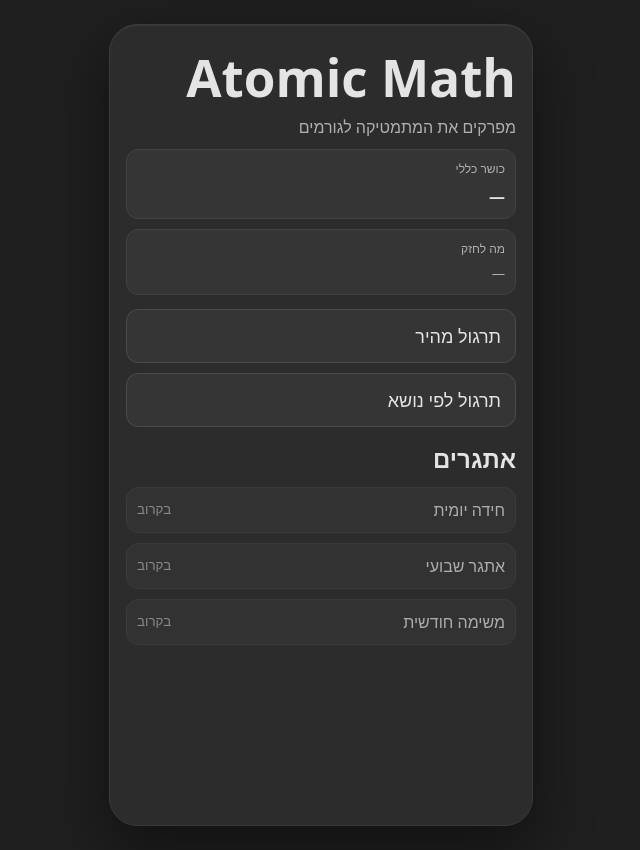
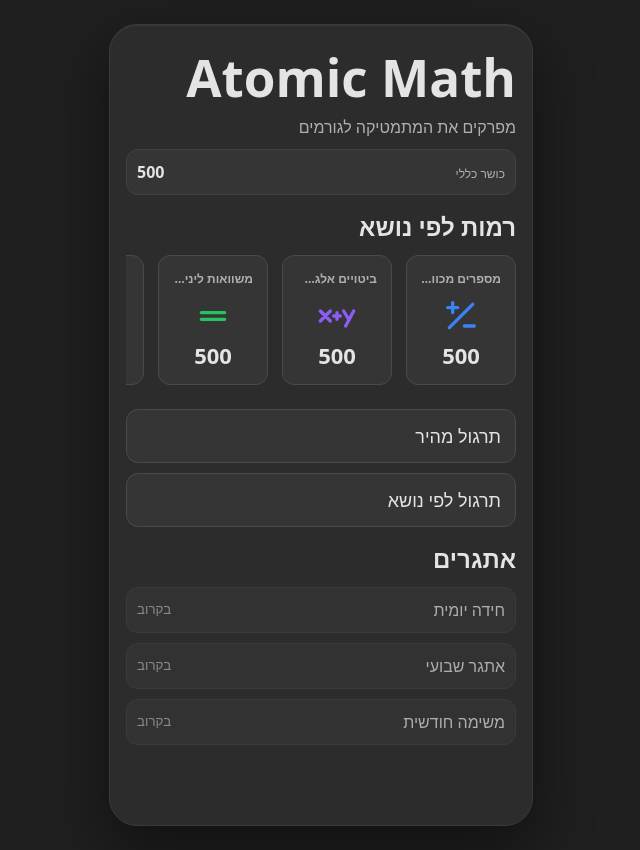
Before and after one commit to lavi2891/atomic-math, a React (Vite) app: page / in a window 1280 px wide. Shown: the top 850 px of the page, without its empty margins (343-983 px from the left). Built offline with nearby package versions, Linux system fonts and the light colour scheme.

Commit message:
feat(ui): redesign home screen with chess-style topic rating tiles

```diff
--- a/src/app.css
+++ b/src/app.css
@@ -21,6 +21,32 @@ body {
   overflow-x: hidden;
 }
 
+.hideScrollbar {
+  scrollbar-width: none;
+  -ms-overflow-style: none;
+}
+
+.hideScrollbar::-webkit-scrollbar {
+  display: none;
+}
+
+.homeTopicScroll {
+  overflow-x: auto;
+  overflow-y: hidden;
+  cursor: grab;
+  scrollbar-width: none;
+  -ms-overflow-style: none;
+}
+
+.homeTopicScroll::-webkit-scrollbar {
+  display: none;
+}
+
+.homeTopicScroll.dragging {
+  cursor: grabbing;
+  user-select: none;
+}
+
 @media (max-width: 480px) {
   .page {
     padding: 0 !important;
--- a/src/app/HomeScreen.tsx
+++ b/src/app/HomeScreen.tsx
@@ -1,7 +1,10 @@
+import { useRef, useState } from "react";
+import type { MouseEvent, WheelEvent } from "react";
 import { he } from "@copy/he";
 import { listTopics } from "@domain/topics/registry";
 import { colors, fontSize, radius, spacing } from "@ui/tokens";
 import { statsRepo } from "./statsRepoInstance";
+import { TopicSkillTile } from "./TopicSkillTile";
 
 type Props = {
   onQuickPractice: () => void;
@@ -9,25 +12,60 @@ type Props = {
 };
 
 export function HomeScreen({ onQuickPractice, onPracticeByTopic }: Props) {
-  const topicSkills = statsRepo.getAllTopicSkills();
-  const skillEntries = Object.entries(topicSkills);
-  const overallSkill =
-    skillEntries.length > 0
-      ? skillEntries.reduce((sum, [, value]) => sum + value, 0) /
-        skillEntries.length
-      : null;
+  const scrollRef = useRef<HTMLDivElement | null>(null);
+  const dragStartXRef = useRef(0);
+  const dragStartScrollLeftRef = useRef(0);
+  const isDraggingRef = useRef(false);
+  const [isDragging, setIsDragging] = useState(false);
 
-  const topicTitleById = new Map<string, string>(
-    listTopics().map((topic) => [topic.id, topic.title]),
-  );
-  const weakestTopics = skillEntries
-    .sort((a, b) => a[1] - b[1])
-    .slice(0, 3)
-    .map(([topicId, skill]) => ({
-      topicId,
-      skill,
-      title: topicTitleById.get(topicId) ?? topicId,
-    }));
+  const topics = listTopics();
+  const skillByTopic = statsRepo.getAllTopicSkills();
+  const topicTiles = topics.map((topic) => {
+    const skill01 = skillByTopic[topic.id] ?? 0.5;
+    return {
+      topic,
+      skill01,
+      displayRating: Math.round(skill01 * 1000),
+    };
+  });
+
+  const overallSkill01 =
+    topicTiles.reduce((sum, item) => sum + item.skill01, 0) /
+    Math.max(1, topicTiles.length);
+  const overallDisplay = Math.round(overallSkill01 * 1000);
+
+  function handleWheel(event: WheelEvent<HTMLDivElement>) {
+    const container = scrollRef.current;
+    if (!container) return;
+    if (event.deltaY === 0) return;
+
+    event.preventDefault();
+    container.scrollLeft += event.deltaY;
+  }
+
+  function handleMouseDown(event: MouseEvent<HTMLDivElement>) {
+    const container = scrollRef.current;
+    if (!container) return;
+
+    isDraggingRef.current = true;
+    setIsDragging(true);
+    dragStartXRef.current = event.clientX;
+    dragStartScrollLeftRef.current = container.scrollLeft;
+  }
+
+  function handleMouseMove(event: MouseEvent<HTMLDivElement>) {
+    const container = scrollRef.current;
+    if (!container || !isDraggingRef.current) return;
+
+    const deltaX = event.clientX - dragStartXRef.current;
+    container.scrollLeft = dragStartScrollLeftRef.current - deltaX;
+  }
+
+  function stopDragging() {
+    if (!isDraggingRef.current) return;
+    isDraggingRef.current = false;
+    setIsDragging(false);
+  }
 
   return (
     <section style={{ display: "grid", gap: spacing.md }}>
@@ -37,59 +75,53 @@ export function HomeScreen({ onQuickPractice, onPracticeByTopic }: Props) {
 
         <div
           style={{
-            display: "grid",
-            gap: spacing.sm,
-          }}
-          aria-label="home-skill-summary"
-        >
-          <div
-            style={{
             border: `1px solid ${colors.borderSubtle}`,
             borderRadius: radius.md,
             padding: spacing.sm,
             background: colors.bgSubtle,
-              display: "grid",
-              alignItems: "center",
-              gap: spacing.xs,
+            display: "flex",
+            alignItems: "baseline",
+            justifyContent: "space-between",
+            gap: spacing.sm,
             color: colors.text,
           }}
+          aria-label="home-skill-summary"
         >
           <span style={{ color: colors.textMuted, fontSize: fontSize.sm }}>
             {he.home.overallSkill}
           </span>
-            <strong>
-              {overallSkill === null ? "—" : overallSkill.toFixed(2)}
-            </strong>
+          <strong>{overallDisplay}</strong>
         </div>
+      </header>
 
+      <section style={{ display: "grid", gap: spacing.sm }}>
+        <h2 style={{ margin: 0, color: colors.text }}>{he.home.topicsSkill}</h2>
         <div
+          ref={scrollRef}
+          className={`homeTopicScroll hideScrollbar${isDragging ? " dragging" : ""}`}
+          onWheel={handleWheel}
+          onMouseDown={handleMouseDown}
+          onMouseMove={handleMouseMove}
+          onMouseUp={stopDragging}
+          onMouseLeave={stopDragging}
           style={{
-              border: `1px solid ${colors.borderSubtle}`,
-              borderRadius: radius.md,
-              padding: spacing.sm,
-              background: colors.bgSubtle,
-              display: "grid",
-              gap: spacing.xs,
-              color: colors.text,
+            display: "flex",
+            gap: spacing.md,
+            scrollSnapType: "x mandatory",
+            paddingInline: spacing.md,
+            paddingBottom: spacing.sm,
+            WebkitOverflowScrolling: "touch",
           }}
         >
-            <span style={{ color: colors.textMuted, fontSize: fontSize.sm }}>
-              {he.home.strengthen}
-            </span>
-            {weakestTopics.length > 0 ? (
-              <div style={{ display: "grid", gap: spacing.xs }}>
-                {weakestTopics.map((topic) => (
-                  <small key={topic.topicId}>
-                    {topic.title}: {topic.skill.toFixed(2)}
-                  </small>
+          {topicTiles.map((item) => (
+            <TopicSkillTile
+              key={item.topic.id}
+              topic={item.topic}
+              displayRating={item.displayRating}
+            />
           ))}
         </div>
-            ) : (
-              <small style={{ color: colors.textMuted }}>—</small>
-            )}
-          </div>
-        </div>
-      </header>
+      </section>
 
       <section style={{ display: "grid", gap: spacing.sm }}>
         <button
@@ -132,7 +164,6 @@ export function HomeScreen({ onQuickPractice, onPracticeByTopic }: Props) {
       <section style={{ display: "grid", gap: spacing.sm }}>
         <h2 style={{ margin: 0, color: colors.text }}>{he.home.challenges}</h2>
 
-        {/* TODO: Implement daily/weekly/monthly challenge modes */}
         {[he.challenges.daily, he.challenges.weekly, he.challenges.monthly].map(
           (challenge) => (
             <article
```
Lines whose indentation alone changed are shown as unchanged.
